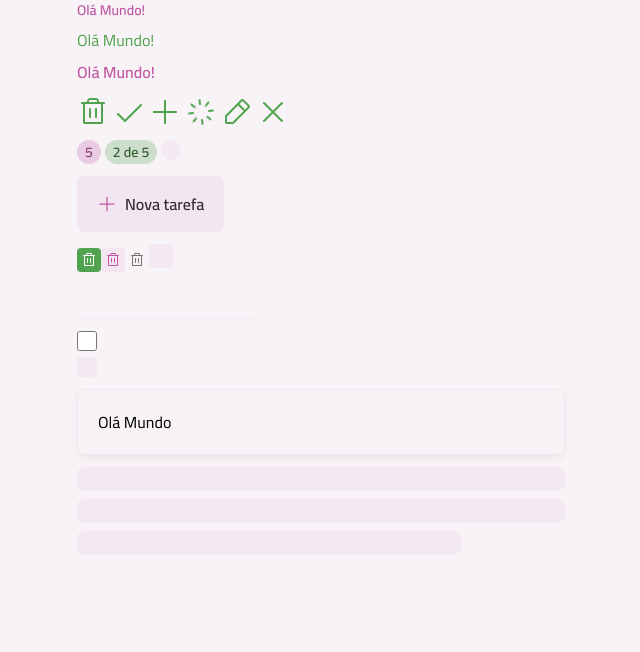
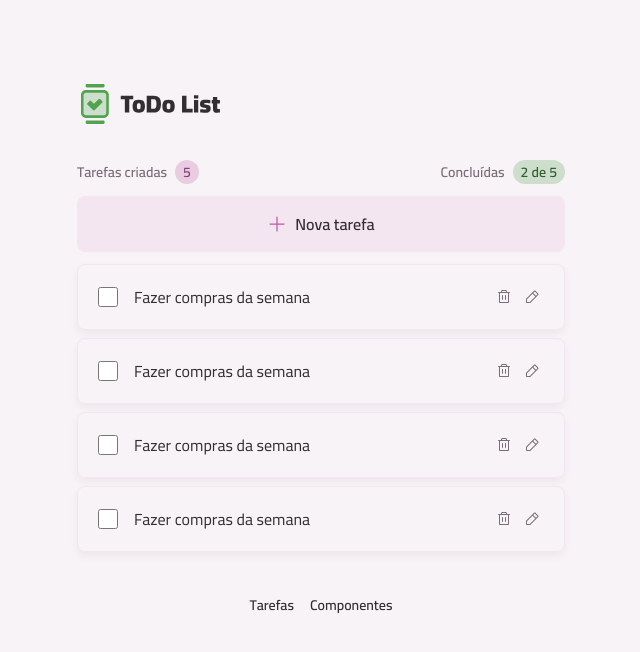
Before and after one commit to andersonnaz/todo-list, a React (Vite) app: page / in a window 1280 px wide. Shown: the top 652 px of the page, without its empty margins (319-959 px from the left). Built offline with nearby package versions, Linux system fonts and the light colour scheme.

Commit message:
refactor: change app file

```diff
--- a/src/App.tsx
+++ b/src/App.tsx
@@ -1,73 +1,18 @@
-import Text from "./components/text";
-import TrashIcon from './assets/icons/trash.svg?react'
-import CheckIcon from './assets/icons/check.svg?react'
-import PencilIcon from './assets/icons/pencil.svg?react'
-import PlusIcon from './assets/icons/plus.svg?react'
-import SpinnerIcon from './assets/icons/spinner.svg?react'
-import XIcon from './assets/icons/x.svg?react'
-import Icon from './components/icon'
-import Badge from "./components/badge";
-import Button from "./components/button";
-import ButtonIcon from "./components/button-icon";
-import InputText from "./components/input-text";
-import InputCheckbox from "./components/input-checkbox";
-import Card from "./components/card";
-import Container from "./components/container";
-import Skeleton from "./components/skeleton";
+import { BrowserRouter, Routes, Route } from "react-router";
+import PageComponents from "./pages/page-components";
+import LayoutMain from "./pages/layout-main";
+import PageHome from "./pages/page-home";
+
 
 export default function App(){
   return(
-    <Container>
-      <div className="grid gap-3">
-        <div className="flex flex-col gap-2">
-          <Text variant="body-sm-bold" className="text-pink-base">
-            Olá Mundo!
-          </Text>
-          <Text className="text-green-base">
-            Olá Mundo!
-          </Text>
-          <Text variant="body-md-bold" className="text-pink-base">
-            Olá Mundo!
-          </Text>
-        </div>
-        <div className="flex gap-1">
-          <Icon svg={TrashIcon} className='fill-green-base'/>
-          <Icon svg={CheckIcon} className='fill-green-base'/>
-          <Icon svg={PlusIcon} className='fill-green-base'/>
-          <Icon svg={SpinnerIcon} animate className='fill-green-base'/>
-          <Icon svg={PencilIcon} className='fill-green-base'/>
-          <Icon svg={XIcon} className='fill-green-base'/>
-        </div>
-        <div className="flex gap-1">
-          <Badge variant='secondary'>5</Badge>
-          <Badge variant='primary'>2 de 5</Badge>
-          <Badge loading>2 de 5</Badge>
-        </div>
-        <div>
-          <Button icon={PlusIcon}>Nova tarefa</Button>
-        </div>
-        <div>
-          <ButtonIcon icon={TrashIcon} />
-          <ButtonIcon icon={TrashIcon} variant='secondary' />
-          <ButtonIcon icon={TrashIcon} variant='tertiary' />
-          <ButtonIcon icon={TrashIcon} loading />
-        </div>
-        <div>
-          <InputText />
-        </div>
-        <div>
-          <InputCheckbox />
-          <InputCheckbox loading />
-        </div>
-        <div>
-          <Card size='md'>Olá Mundo</Card>
-        </div>
-        <div className="space-y-2">
-          <Skeleton className="h-6" />
-          <Skeleton className="h-6" />
-          <Skeleton className="w-96 h-6" />
-        </div>
-      </div>
-    </Container>
+   <BrowserRouter>
+    <Routes>
+      <Route element={<LayoutMain />}>
+        <Route index element={<PageHome />} />
+        <Route path="/components" element={<PageComponents />} />
+      </Route>
+    </Routes>
+   </BrowserRouter>
   )
 }
```
